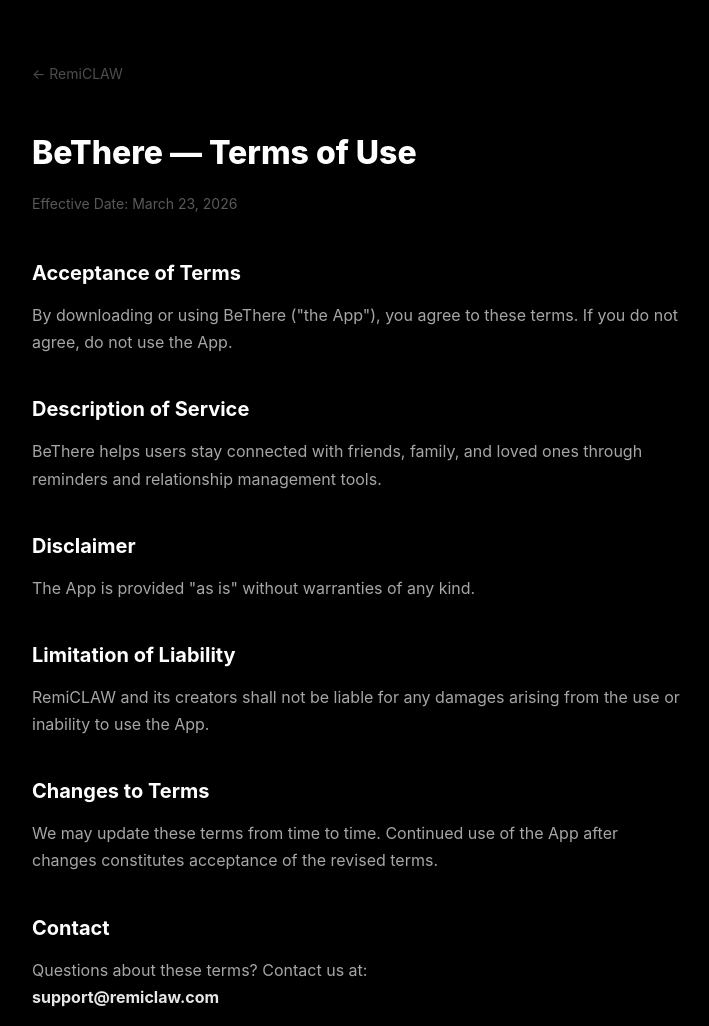
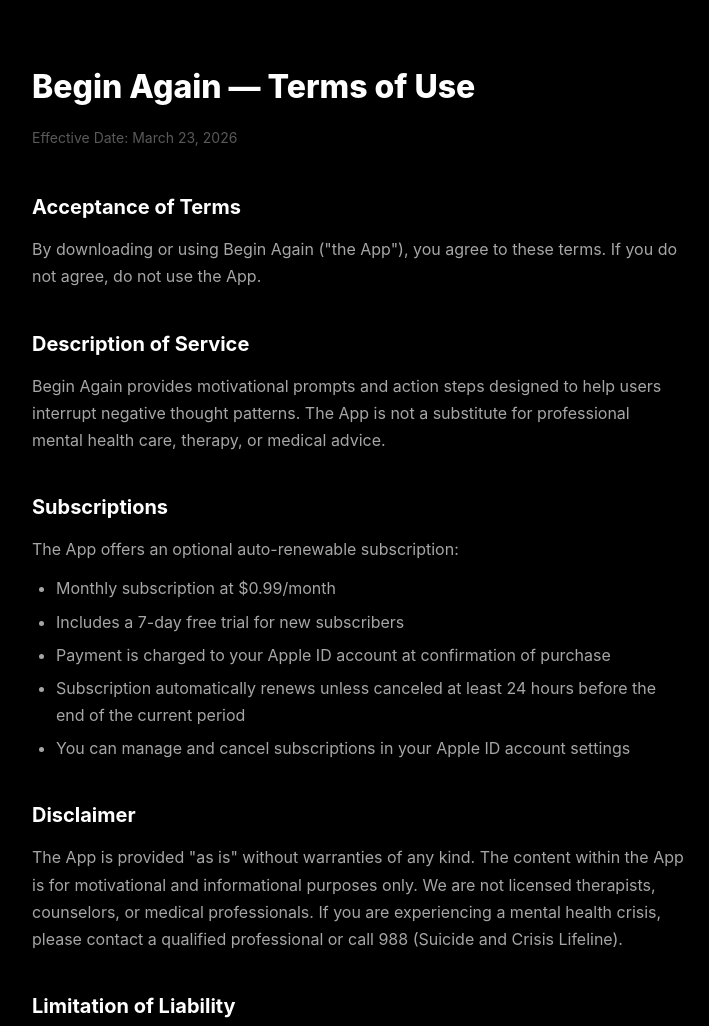
Before and after one commit to airemiclaw/remiclaw-site, a plain HTML site: page terms.html in a window 1280 px wide. Shown: the top 1026 px of the page, without its empty margins (282-991 px from the left). Drawn offline with Linux system fonts and the light colour scheme.

Commit message:
Update terms.html

```diff
--- a/terms.html
+++ b/terms.html
@@ -3,7 +3,7 @@
 <head>
     <meta charset="UTF-8">
     <meta name="viewport" content="width=device-width, initial-scale=1.0">
-    <title>BeThere — Terms of Use</title>
+    <title>Begin Again — Terms of Use</title>
     <style>
         * { margin: 0; padding: 0; box-sizing: border-box; }
         body {
@@ -14,38 +14,39 @@
             line-height: 1.7;
         }
         .container { max-width: 700px; margin: 0 auto; padding: 60px 24px; }
-        .back { font-size: 14px; color: rgba(255,255,255,0.3); text-decoration: none; display: inline-block; margin-bottom: 40px; }
-        .back:hover { color: #fff; }
         h1 { font-size: 32px; font-weight: 800; margin-bottom: 8px; color: #fff; }
         .date { color: rgba(255,255,255,0.35); font-size: 14px; margin-bottom: 40px; }
         h2 { font-size: 20px; font-weight: 700; margin-top: 36px; margin-bottom: 12px; color: #fff; }
         p { margin: 12px 0; color: rgba(255,255,255,0.65); }
-        a { color: #8b5cf6; }
+        a { color: #3b82f6; }
         strong { color: rgba(255,255,255,0.9); }
+        ul { margin: 12px 0 12px 24px; color: rgba(255,255,255,0.65); }
+        li { margin-bottom: 6px; }
     </style>
 </head>
 <body>
     <div class="container">
-        <a href="../" class="back">← RemiCLAW</a>
-
-        <h1>BeThere — Terms of Use</h1>
+        <h1>Begin Again — Terms of Use</h1>
         <p class="date">Effective Date: March 23, 2026</p>
-
         <h2>Acceptance of Terms</h2>
-        <p>By downloading or using BeThere ("the App"), you agree to these terms. If you do not agree, do not use the App.</p>
-
+        <p>By downloading or using Begin Again ("the App"), you agree to these terms. If you do not agree, do not use the App.</p>
         <h2>Description of Service</h2>
-        <p>BeThere helps users stay connected with friends, family, and loved ones through reminders and relationship management tools.</p>
-
+        <p>Begin Again provides motivational prompts and action steps designed to help users interrupt negative thought patterns. The App is not a substitute for professional mental health care, therapy, or medical advice.</p>
+        <h2>Subscriptions</h2>
+        <p>The App offers an optional auto-renewable subscription:</p>
+        <ul>
+            <li>Monthly subscription at $0.99/month</li>
+            <li>Includes a 7-day free trial for new subscribers</li>
+            <li>Payment is charged to your Apple ID account at confirmation of purchase</li>
+            <li>Subscription automatically renews unless canceled at least 24 hours before the end of the current period</li>
+            <li>You can manage and cancel subscriptions in your Apple ID account settings</li>
+        </ul>
         <h2>Disclaimer</h2>
-        <p>The App is provided "as is" without warranties of any kind.</p>
-
+        <p>The App is provided "as is" without warranties of any kind. The content within the App is for motivational and informational purposes only. We are not licensed therapists, counselors, or medical professionals. If you are experiencing a mental health crisis, please contact a qualified professional or call 988 (Suicide and Crisis Lifeline).</p>
         <h2>Limitation of Liability</h2>
         <p>RemiCLAW and its creators shall not be liable for any damages arising from the use or inability to use the App.</p>
-
         <h2>Changes to Terms</h2>
         <p>We may update these terms from time to time. Continued use of the App after changes constitutes acceptance of the revised terms.</p>
-
         <h2>Contact</h2>
         <p>Questions about these terms? Contact us at:<br>
         <strong>support@remiclaw.com</strong></p>
```
